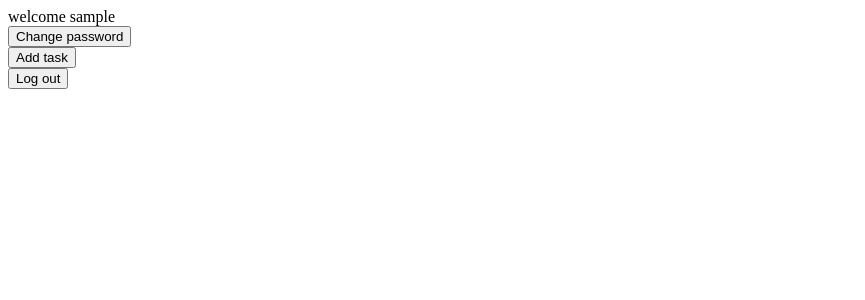
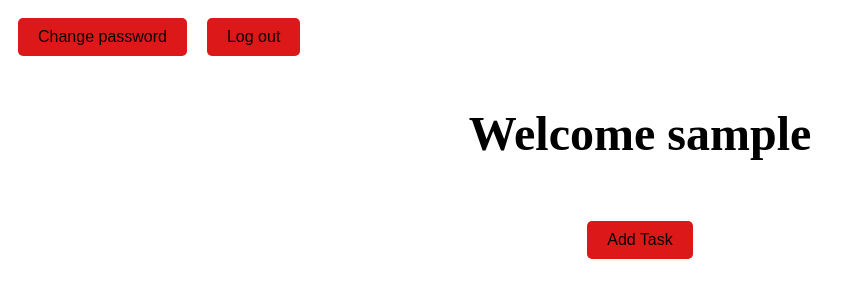
Before and after one commit to mahdivedad/TaskNevis, a Flask app: template templates/mainpage.html in a window 1280 px wide. Shown: the top 300 px of the page, without its empty margins (0-865 px from the left). Run offline with Flask 3, Linux system fonts and the light colour scheme; the template is opened without the code that fills it: most values are stand-ins (such as "Sample title", 1, 10 or a date in 2020).

Commit message:
mainpage.html codes changed and css codes added to mainpage.html

```diff
--- a/templates/mainpage.html
+++ b/templates/mainpage.html
@@ -1,30 +1,83 @@
 <!DOCTYPE html>
 
+
 <html lang="en">
+
+
 <head>
+
+
     <meta name="viewport" content="initial-scale=1, width=device-width">
-        <title>welcome</title>
-  <title>Task nevis</title>
+    <title>Main Page</title>
+
+
+    <style>
+        .btn {
+            padding: 10px 20px;
+            margin: 10px;
+            font-size: 16px;
+            cursor: pointer;
+            background-color: #dd1818;
+            color: #090000;
+            border: none;
+            border-radius: 5px;
+            transition: 0.3s;
+        }
+        .btn:hover {
+            background-color: #ceeb11;
+        }
+
+        .container {
+            text-align: center;
+            margin-top: 50px;
+        }
+
+        #welcome-message {
+            text-align: center;
+            font-size: 2em;
+            margin-bottom: 20px;
+        }
+
+        .button-container {
+            display: flex;
+            justify-content: flex-start;
+        }
+
+
+    </style>
+
+
 </head>
+
+
 <body>
-        welcome {{ username }}
 
+
+    <div class="button-container">
         <form action="/mainpage" method="post">
             <div>
                 <input type="hidden" name="username" value="{{ username }}">
-            <button type="submit" value="change" name="x">Change password</button>
-        </div>
-    </form>
-    <form action="/mainpage" method="post">
-        <div>
-            <input type="hidden" name="username" value="{{ username }}">
-            <button type="submit" value="add" name="x">Add task</button>
+                <button type="submit" value="change" name="x" class="btn">Change password</button>
             </div>
         </form>
         <form action="/login">
             <div>
-            <button type="submit">Log out</button>
+                <button type="submit" class="btn">Log out</button>
             </div>
         </form>
+    </div>
+    <div id="welcome-message"><h2>Welcome {{ username }}</h2></div>
+    <div class="container">
+        <form action="/mainpage" method="post">
+            <div>
+                <input type="hidden" name="username" value="{{ username }}">
+                <button type="submit" value="add" name="x" class="btn">Add Task</button>
+            </div>
+        </form>
+    </div>
+
+
 </body>
+
+
 </html>
```
Lines whose indentation alone changed are shown as unchanged.
